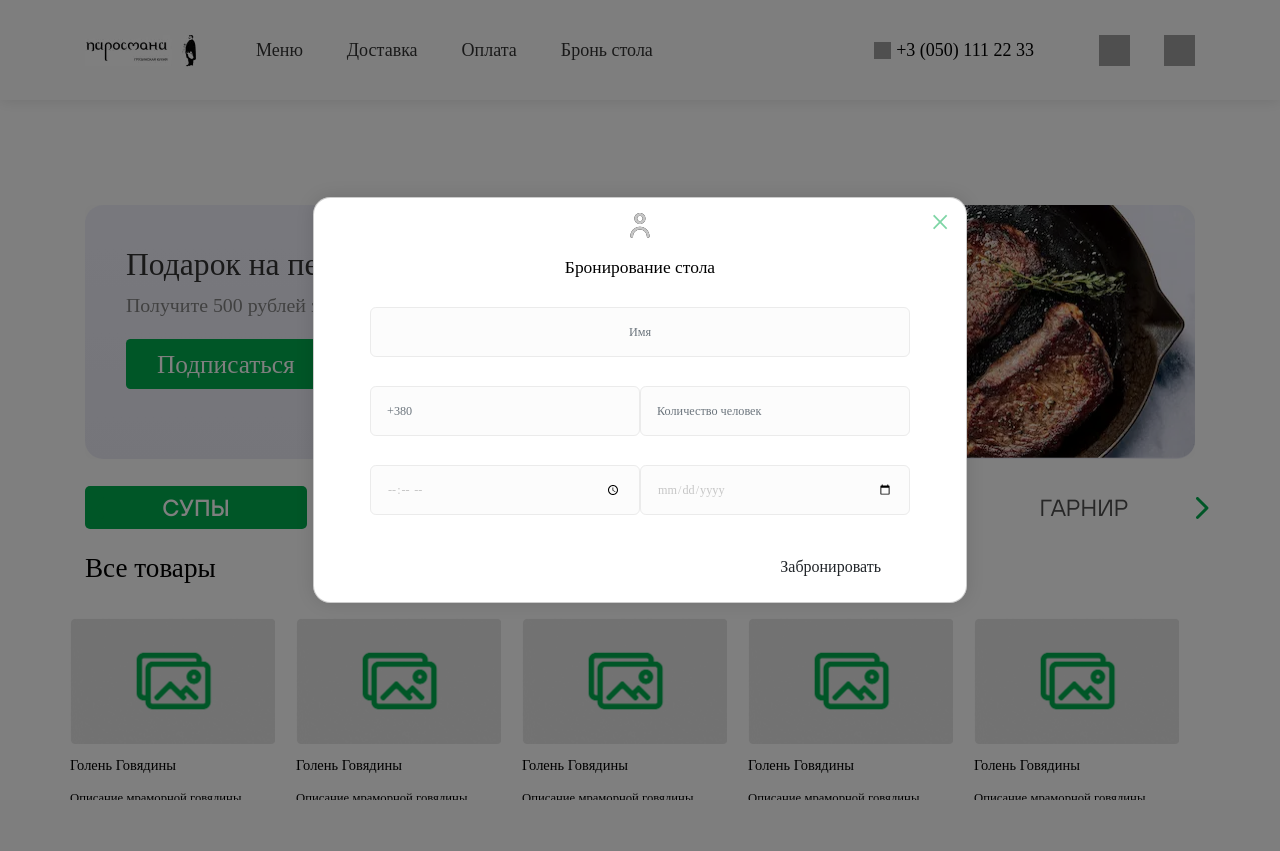
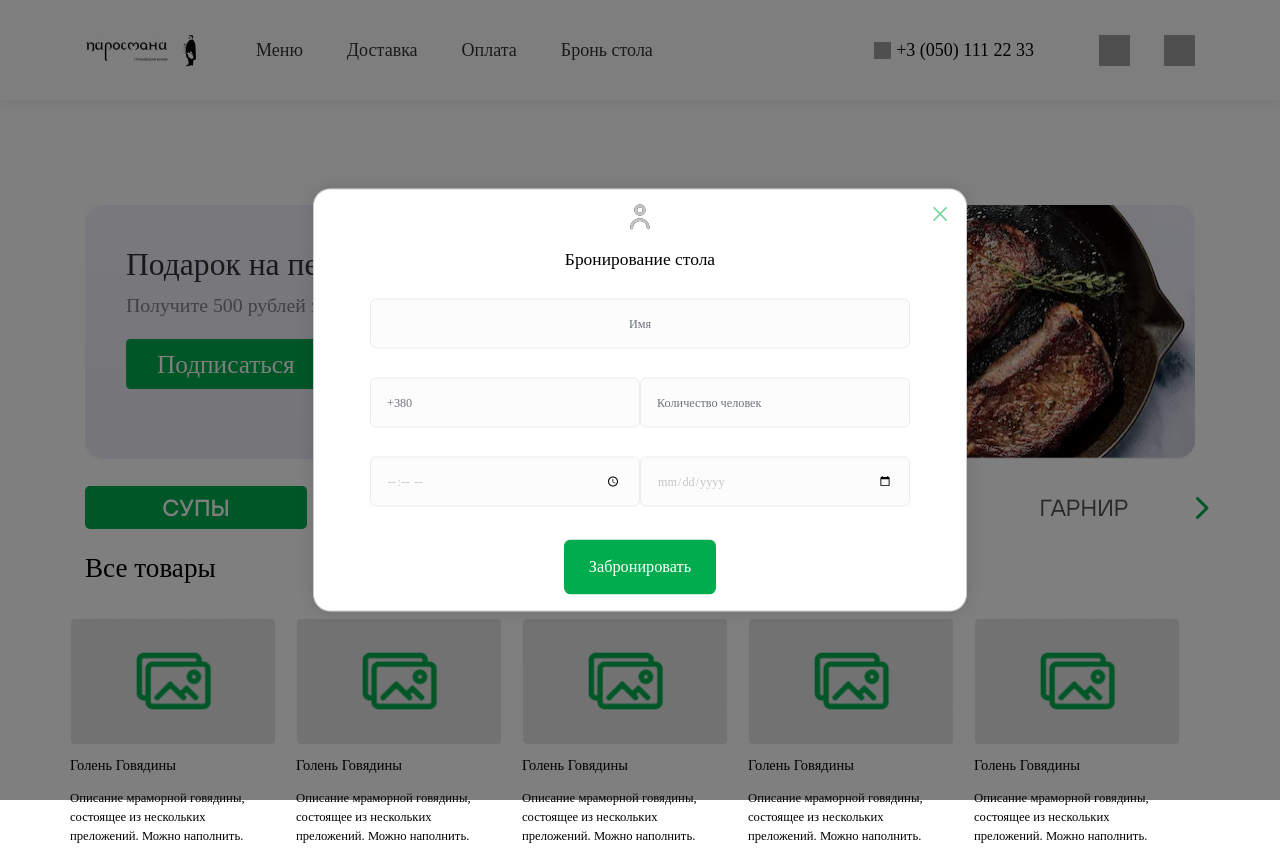
Before and after one commit to SkorohodEvgeniy/Pizza, a PHP site: page / in a window 1280 px wide, after a click on "Бронь стола". Shown: the top 851 px of the page. Before the commit the page ends 800 px from the top, so only its background shows below. Run offline with PHP 8.4, Linux system fonts and the light colour scheme; some web fonts are replaced; grey boxes are pictures that could not be loaded.

Commit message:
update CSS

```diff
--- a/css/style.css
+++ b/css/style.css
@@ -272,6 +272,17 @@
   -webkit-box-flex: 0;
       -ms-flex: 0 0 auto;
           flex: 0 0 auto;
+}
+
+.btn__green {
+  background: #00AC4E;
+  border-radius: 6.77465px;
+  padding: 16px 24px;
+  font-weight: 500;
+  font-size: 16.2592px;
+  line-height: 21px;
+  text-align: center;
+  color: #FFFFFF;
 }
 
 html,
--- a/css/style.scss
+++ b/css/style.scss
@@ -23,6 +23,17 @@
 
 .footer {
     flex: 0 0 auto;
+}
+
+.btn__green {
+    background: #00AC4E;
+    border-radius: 6.77465px;
+    padding: 16px 24px;
+    font-weight: 500;
+    font-size: 16.2592px;
+    line-height: 21px;
+    text-align: center;
+    color: #FFFFFF;
 }
 
 html,
--- a/index.html
+++ b/index.html
@@ -928,8 +928,11 @@
                     placeholder="Дата: дд.мм.гг"
                   />
                 </div>
-                <div class="modal-footer">
-                  <button type="button" class="btn btn__update-password">
+                <div class="modal-footer justify-content-center">
+                  <button
+                    type="button"
+                    class="btn btn__update-password btn__green"
+                  >
                     Забронировать
                   </button>
                 </div>
```
Also changed, not shown: 1 other file.
